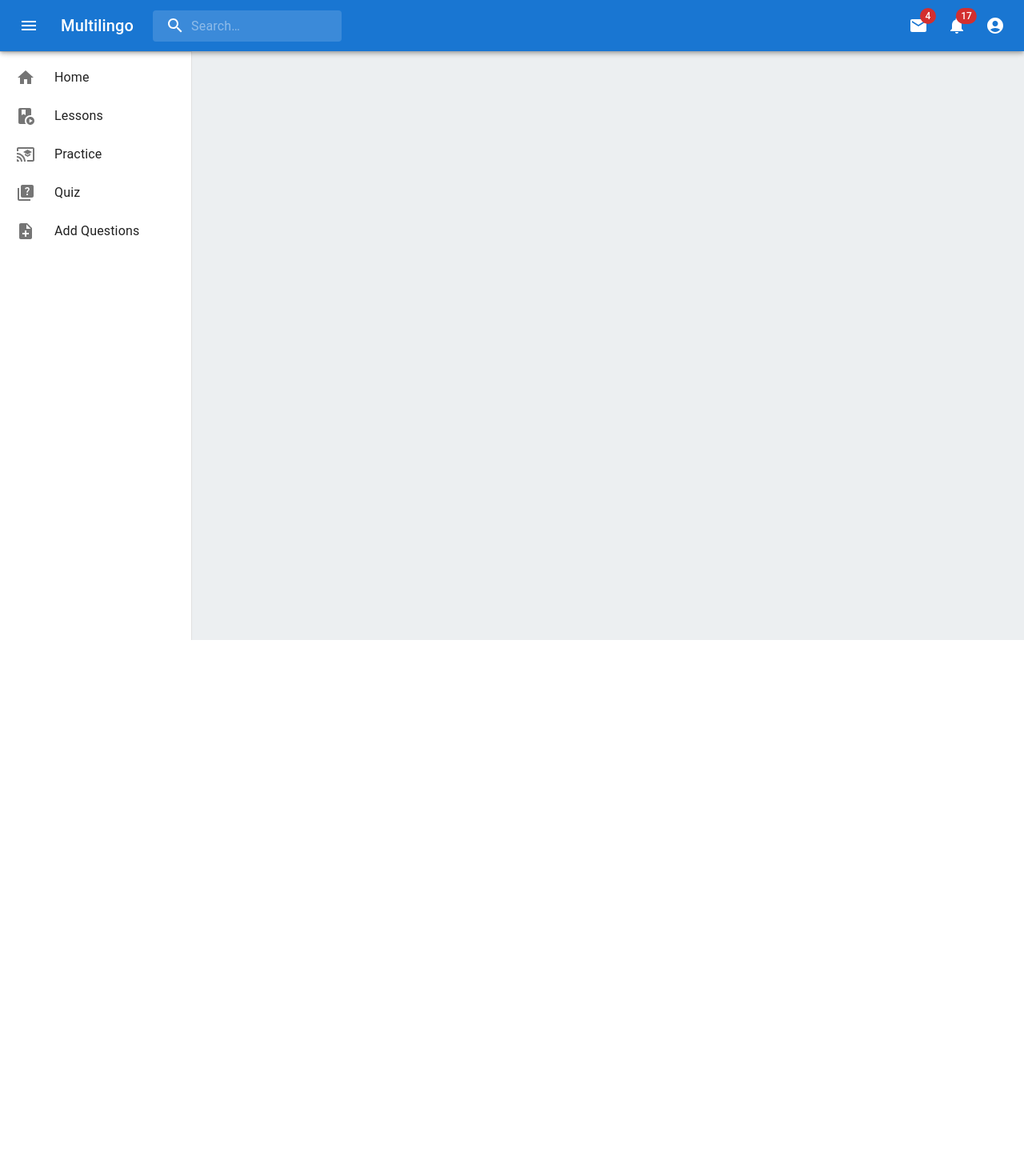
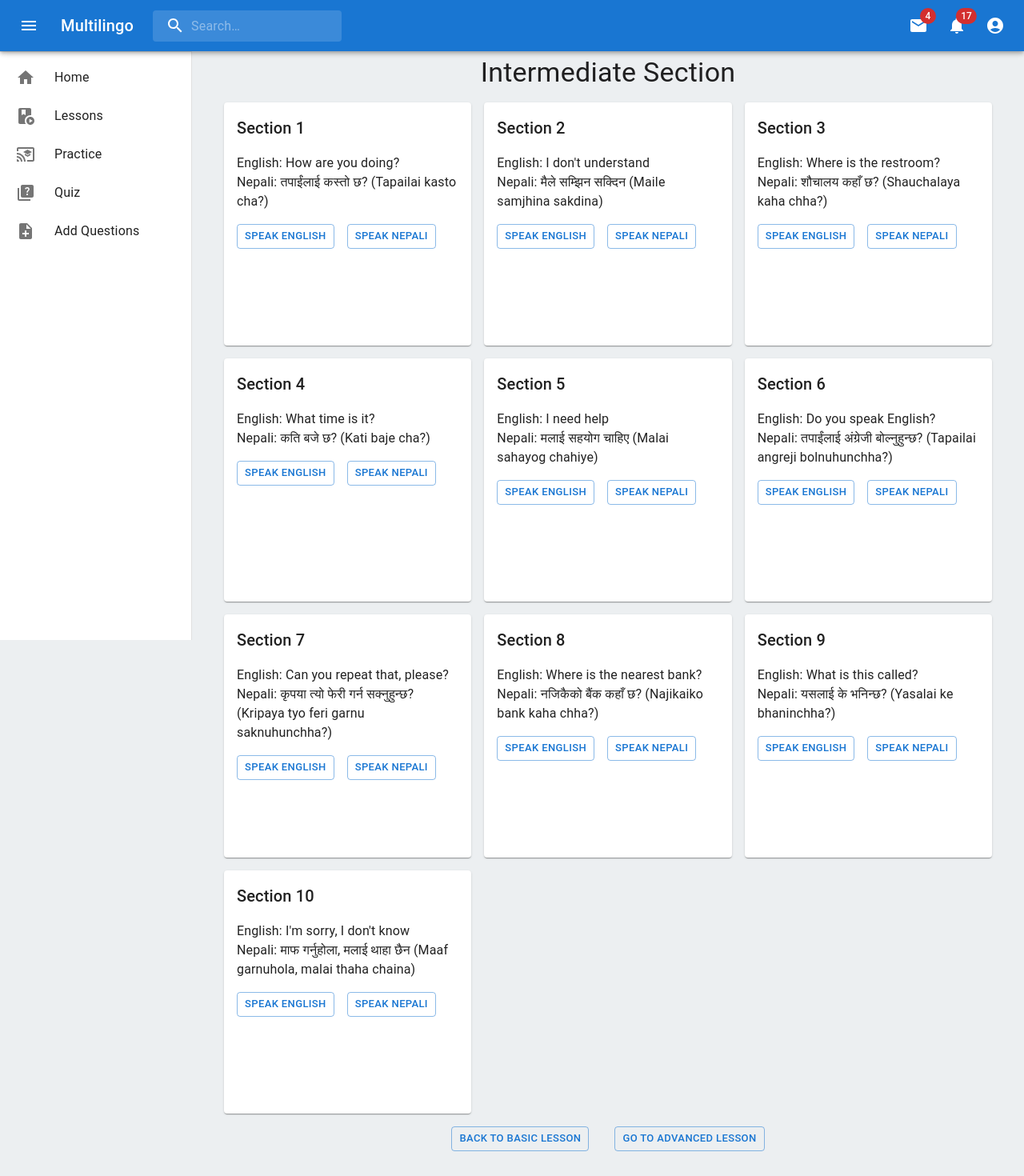
Before and after one commit to sristhilamichhane/multilingo, a React (Vite) app in the folder frontend/: page /intermediateLesson in a window 1280 px wide. Shown: the top 1470 px of the page at 80% size. Before the commit the page ends 800 px from the top, so only its background shows below. Built offline with nearby package versions, Linux system fonts and the light colour scheme; what react-swipeable-views-utils would draw is missing.

Commit message:
feat: :sparkles: content for Intemediate lesson added

```diff
--- a/frontend/src/components/Lessons/IntermediateLesson.jsx
+++ b/frontend/src/components/Lessons/IntermediateLesson.jsx
@@ -1,6 +1,16 @@
-import { Box, Grid, styled } from "@mui/material";
+import {
+  Box,
+  Button,
+  Card,
+  CardContent,
+  Grid,
+  Stack,
+  Typography,
+  styled,
+} from "@mui/material";
 import Navbar from "../Navbar";
 import Sidebar from "../Sidebar";
+import { useNavigate } from "react-router-dom";
 
 const MainContent = styled(Box)(({ theme }) => ({
   flexGrow: 1,
@@ -11,6 +21,69 @@ const MainContent = styled(Box)(({ theme }) => ({
 }));
 
 const IntermediateLesson = () => {
+  const lessons = [
+    {
+      title: "Section 1",
+      english: "How are you doing?",
+      nepali: "तपाईंलाई कस्तो छ? (Tapailai kasto cha?)",
+    },
+    {
+      title: "Section 2",
+      english: "I don't understand",
+      nepali: "मैले सम्झिन सक्दिन (Maile samjhina sakdina)",
+    },
+    {
+      title: "Section 3",
+      english: "Where is the restroom?",
+      nepali: "शौचालय कहाँ छ? (Shauchalaya kaha chha?)",
+    },
+    // Add more lessons here
+    {
+      title: "Section 4",
+      english: "What time is it?",
+      nepali: "कति बजे छ? (Kati baje cha?)",
+    },
+    {
+      title: "Section 5",
+      english: "I need help",
+      nepali: "मलाई सहयोग चाहिए (Malai sahayog chahiye)",
+    },
+    {
+      title: "Section 6",
+      english: "Do you speak English?",
+      nepali: "तपाईंलाई अंग्रेजी बोल्नुहुन्छ? (Tapailai angreji bolnuhunchha?)",
+    },
+    {
+      title: "Section 7",
+      english: "Can you repeat that, please?",
+      nepali:
+        "कृपया त्यो फेरी गर्न सक्नुहुन्छ? (Kripaya tyo feri garnu saknuhunchha?)",
+    },
+    {
+      title: "Section 8",
+      english: "Where is the nearest bank?",
+      nepali: "नजिकैको बैंक कहाँ छ? (Najikaiko bank kaha chha?)",
+    },
+    {
+      title: "Section 9",
+      english: "What is this called?",
+      nepali: "यसलाई के भनिन्छ? (Yasalai ke bhaninchha?)",
+    },
+    {
+      title: "Section 10",
+      english: "I'm sorry, I don't know",
+      nepali:
+        "माफ गर्नुहोला, मलाई थाहा छैन (Maaf garnuhola, malai thaha chaina)",
+    },
+  ];
+
+  const speakText = (text) => {
+    const utterance = new SpeechSynthesisUtterance(text);
+    speechSynthesis.speak(utterance);
+  };
+
+  const navigate = useNavigate();
+
   return (
     <>
       <div className="bgColor">
@@ -19,10 +92,84 @@ const IntermediateLesson = () => {
         <Box sx={{ display: "flex" }}>
           <Sidebar />
           <MainContent>
-            <Box component="main" sx={{ flexGrow: 1, pt: 10 }}>
+            <Box sx={{ p: 2 }}>
+              <Typography
+                variant="h4"
+                sx={{
+                  mb: 2,
+                  display: "flex",
+                  alignItems: "center",
+                  justifyContent: "center",
+                }}
+              >
+                Intermediate Section
+              </Typography>
               <Grid container spacing={2}>
-                <Grid item xs={12} md={4}></Grid>
+                {lessons.map((lesson, index) => (
+                  <Grid item xs={12} sm={6} md={4} key={index}>
+                    <Card sx={{ height: "38vh" }}>
+                      <CardContent>
+                        <Typography variant="h6" sx={{ mb: 2 }}>
+                          {lesson.title}
+                        </Typography>
+                        <Typography variant="body1">
+                          English: {lesson.english}
+                          <br />
+                          Nepali: {lesson.nepali}
+                        </Typography>
+                        <Stack direction="row" gap={2}>
+                          <Button
+                            variant="outlined"
+                            size="small"
+                            onClick={() => speakText(lesson.english)}
+                            sx={{ mt: 2 }}
+                          >
+                            Speak English
+                          </Button>
+                          <Button
+                            variant="outlined"
+                            size="small"
+                            onClick={() => speakText(lesson.nepali)}
+                            sx={{ mt: 2 }}
+                          >
+                            Speak Nepali
+                          </Button>
+                        </Stack>
+                      </CardContent>
+                    </Card>
+                  </Grid>
+                ))}
               </Grid>
+              <Stack
+                direction="row"
+                gap={4}
+                sx={{
+                  display: "flex",
+                  alignItems: "center",
+                  justifyContent: "center",
+                }}
+              >
+                <Button
+                  variant="outlined"
+                  size="small"
+                  onClick={() => {
+                    navigate("/basicLesson");
+                  }}
+                  sx={{ mt: 2 }}
+                >
+                  Back to Basic Lesson
+                </Button>
+                <Button
+                  variant="outlined"
+                  size="small"
+                  onClick={() => {
+                    navigate("/advanceLesson");
+                  }}
+                  sx={{ mt: 2 }}
+                >
+                  Go to Advanced Lesson
+                </Button>
+              </Stack>
             </Box>
           </MainContent>
         </Box>
```
